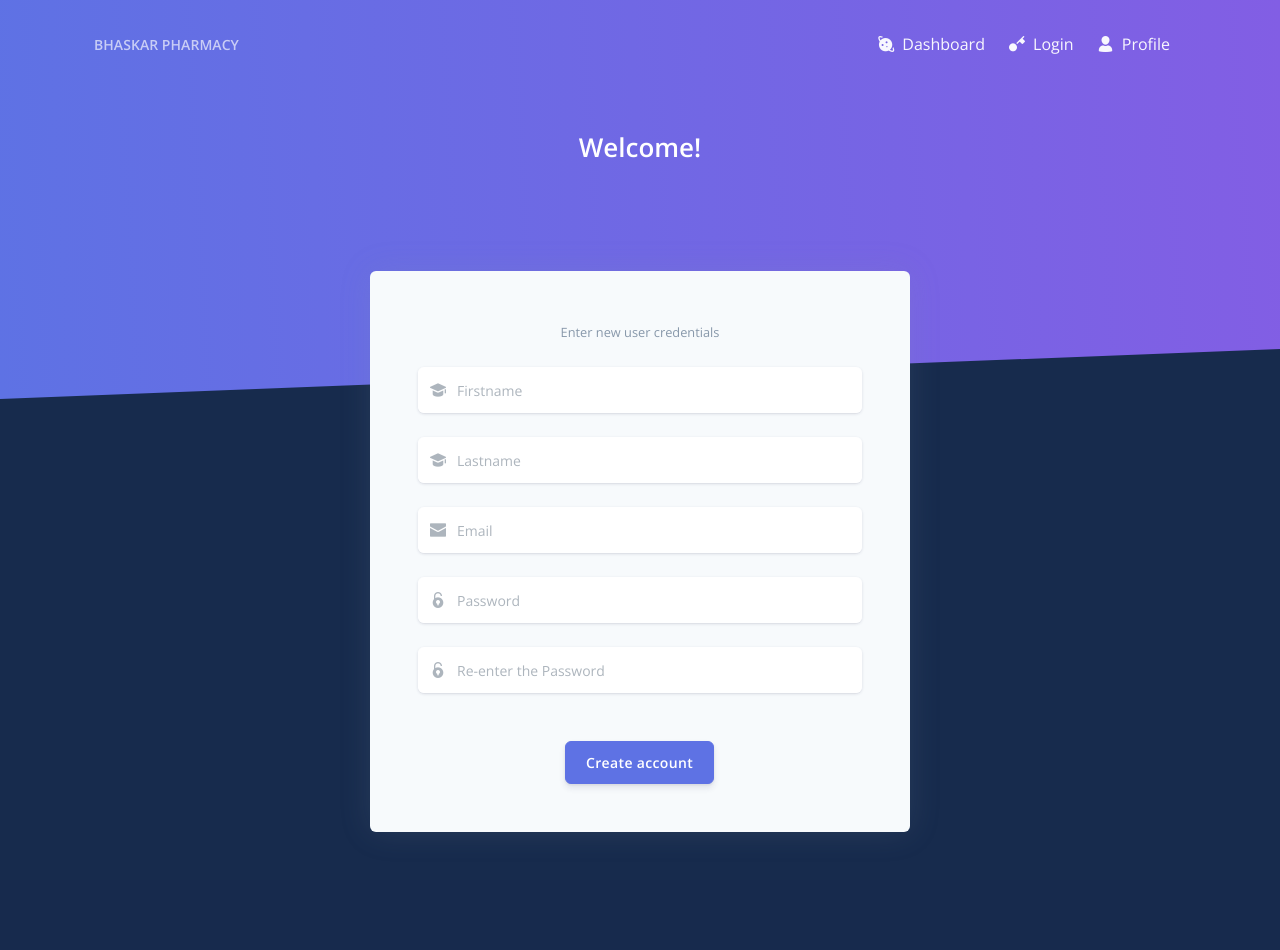
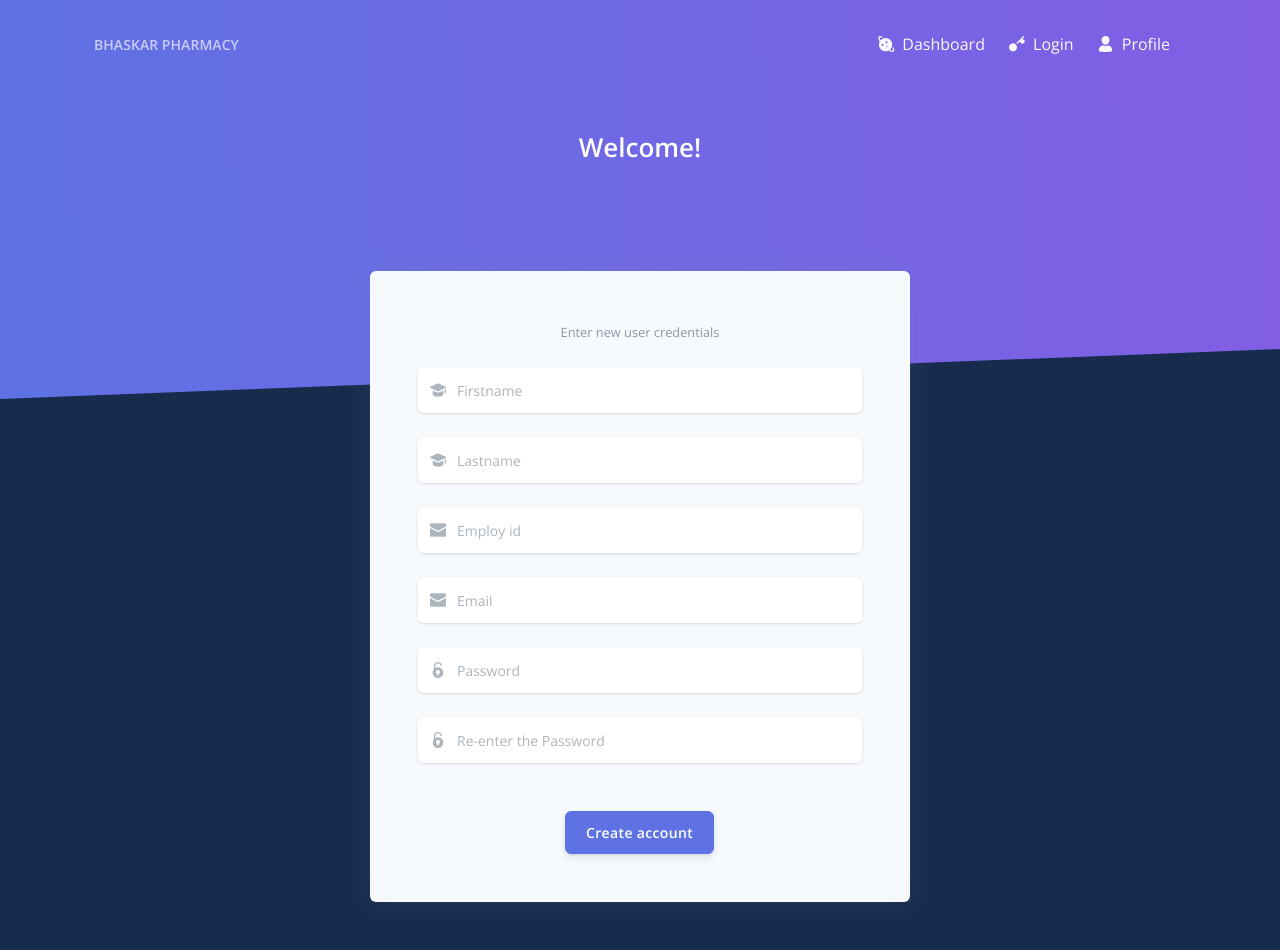
Before and after one commit to nandu1336/pharmacy-1, a Flask app: page /register in a window 1280 px wide. Before the commit the page ends 832 px from the top, so only its background shows below. Run offline with Flask 2, Linux system fonts and the light colour scheme; some libraries are stand-ins or nearby versions.

Commit message:
added "employ_id" field and "confirm password" fields in the registration page.commint done on 07 feb 2019 at 01:06 am by nandu

```diff
--- a/bps/forms.py
+++ b/bps/forms.py
@@ -1,6 +1,18 @@
 from flask_wtf import FlaskForm
 from wtforms import StringField, PasswordField, BooleanField, SubmitField
 from wtforms.validators import DataRequired,Email,InputRequired,EqualTo
+import keyboard as kb
+import pymysql as db
+
+host = "localhost"
+user = "nandu"
+password = "password"
+database = "pharmacy"
+port = 3306
+
+connection = db.connect(host,user,password,database,port)
+cursor = connection.cursor()
+
 
 class LoginForm(FlaskForm):
     email = StringField('Email', validators=[DataRequired(),Email()])
@@ -9,9 +21,17 @@ class LoginForm(FlaskForm):
     submit = SubmitField('Sign In')
 
 class RegisterForm(FlaskForm):
+	def UniqueId(form,field):
+		if keyboard.KEY_DOWN :
+			string = form.employId
+			res = cursor.execute("SELECT 'FIRSTNAME' FROM Admin WHERE 'EMPLOY_ID'= {}",{string})
+			if res > 0:
+				raise ValidationError('An admin with this EMPLOY_ID already exists!!')
+
 	firstName = StringField('Firstname', validators=[DataRequired()])
 	lastName = StringField('Lastname', validators=[DataRequired()])
 	email = StringField('Email', validators=[DataRequired(),Email()])
+	employId = StringField('Employ Id', validators = [DataRequired(), UniqueId])
 	password = PasswordField('New Password', [InputRequired(), EqualTo('confirm', message='Passwords must match')])
 	confirm  = PasswordField('Repeat Password')
 	submit = SubmitField('Sign Up')
--- a/bps/models.py
+++ b/bps/models.py
@@ -41,7 +41,10 @@ Supplies = "CREATE TABLE supplies(PURCHASE_ID INT ,DISTRIBUTOR_ID VARCHAR(10) ,Q
 # --10. CREATING sells RELATION
 Sells = "CREATE TABLE sells(DRUG_ID VARCHAR(10) ,PATIENT_ID INT(10) UNSIGNED ,SALE_ID VARCHAR(10) );"
 
-tableNames =[Drug,Purchase,Patient,SaleTransaction,DrugManufacturer,Distributor,Manufactures,Prescriptions,Supplies,Sells]
+# --11. CREATING admin TABLE
+Admin = "CREATE TABLE sells(EMPLOY_ID VARCHAR(10) ,FIRSTNAME VARCHAR(20) ,LASTNAME VARCHAR(20) ,EMAIL VARCHAR(50),PASSWORD_HASH CHAR(120) );"
+
+tableNames =[Drug,Purchase,Patient,SaleTransaction,DrugManufacturer,Distributor,Manufactures,Prescriptions,Supplies,Sells,Admin]
 def createTables():
 	for tableName in tableNames:
 		cursor.execute(tableName)
--- a/bps/templates/register.html
+++ b/bps/templates/register.html
@@ -53,6 +53,14 @@
                     <div class="input-group-prepend">
                       <span class="input-group-text"><i class="ni ni-email-83"></i></span>
                     </div>
+                    {{ form.employId(placeholder = "Employ id" , class = "form-control") }}
+                  </div>
+                </div>
+                <div class="form-group">
+                  <div class="input-group input-group-alternative mb-3">
+                    <div class="input-group-prepend">
+                      <span class="input-group-text"><i class="ni ni-email-83"></i></span>
+                    </div>
                     {{ form.email(placeholder = "Email" , class = "form-control") }}
                   </div>
                 </div>
```
